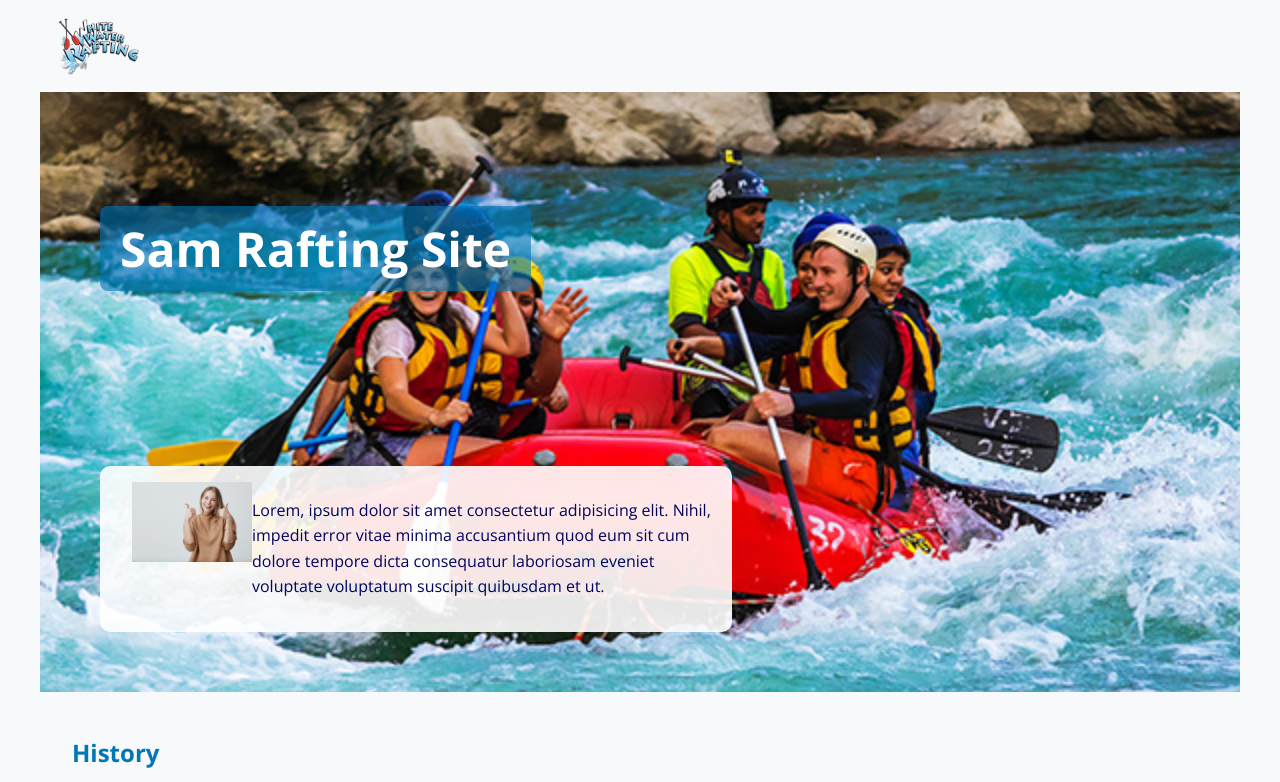
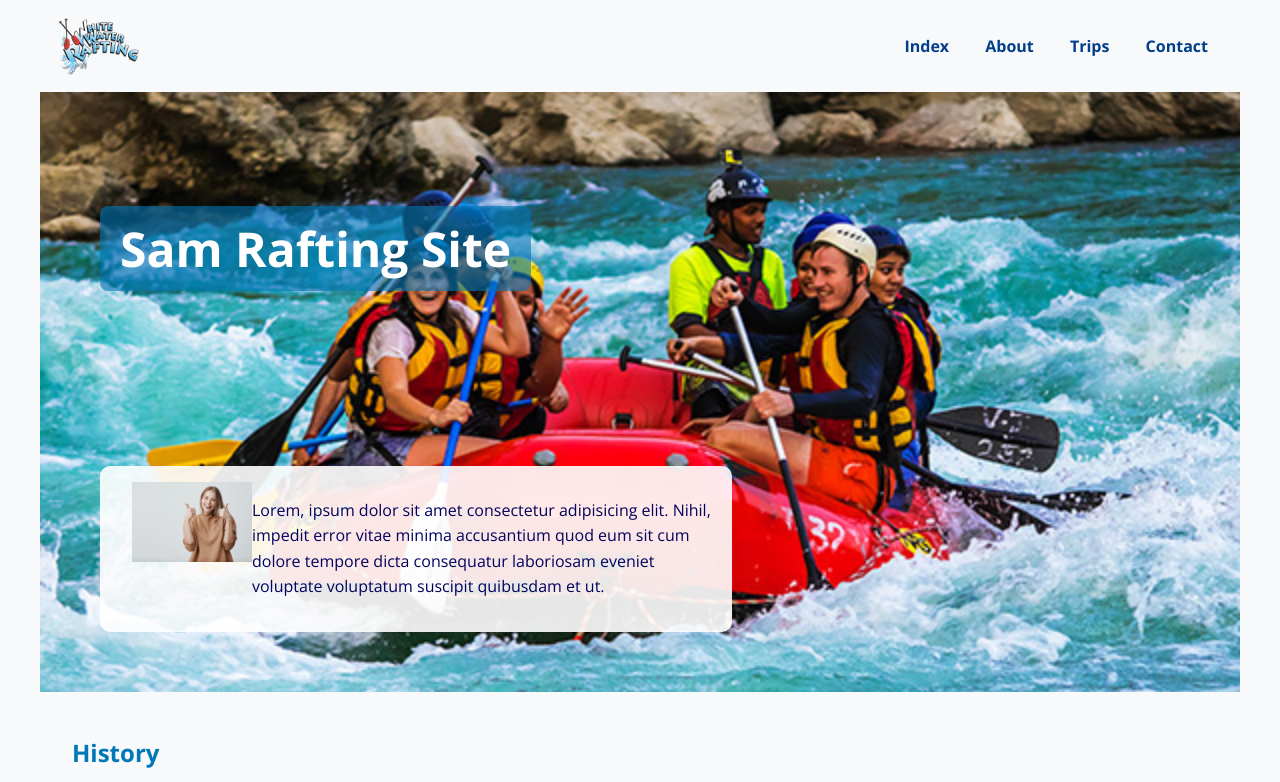
Before and after one commit to samadeghe/wdd130, a plain HTML site: page wwr/about.html in a window 1280 px wide. Shown: the top 782 px of the page. Drawn offline with nearby package versions, Linux system fonts and the light colour scheme.

Commit message:
rafting site

```diff
--- a/wwr/about.html
+++ b/wwr/about.html
@@ -13,12 +13,12 @@
 </head>
 <body>
     <header>
-        <img src="images/wwr-photo.png" alt="">
+        <img src="images/wwr-photo.png" alt="rafting site image">
         <nav>
-            <a href="index.html "></a>
-            <a href="about.html"></a>
-            <a href="trips.html"></a>
-            <a href="contact.html"></a>
+            <a href="index.html ">Index</a>
+            <a href="about.html">About</a>
+            <a href="trips.html">Trips</a>
+            <a href="contact.html">Contact</a>
         </nav>
     </header>
     <main>
```
Also changed, not shown: wwr/styles/rafting.css (line endings or trailing spaces).
